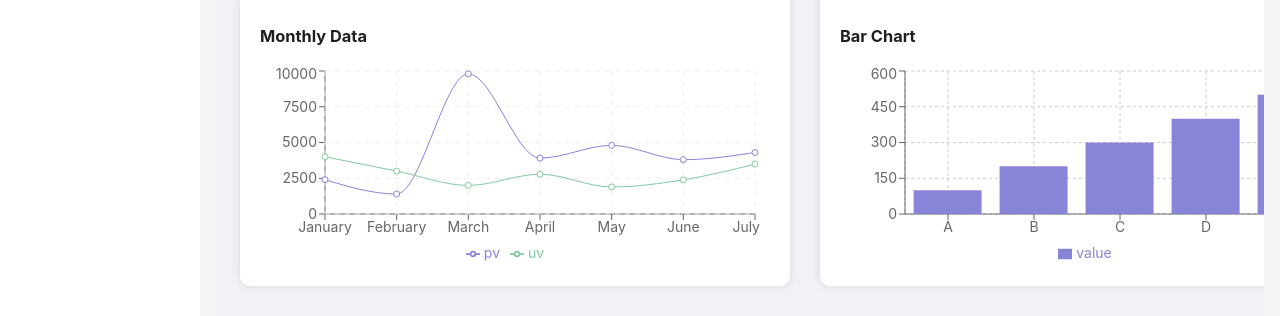
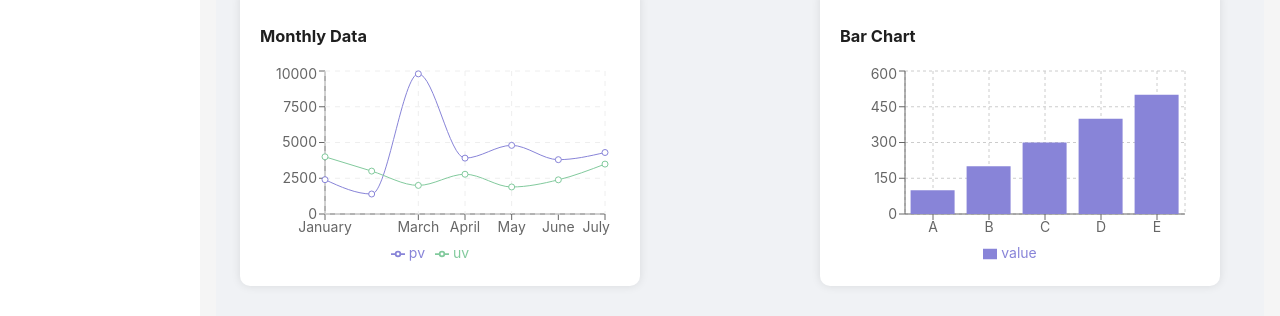
Before and after one commit to saidililia/trial-react, a React (Create React App) app: page /Dashboard in a window 1280 px wide. Shown: the part 322-638 px from the top of the page. Built offline with nearby package versions, Linux system fonts and the light colour scheme; no server answers.

Commit message:
dashboard

```diff
--- a/src/components/dashboard/dashboard.css
+++ b/src/components/dashboard/dashboard.css
@@ -70,10 +70,3 @@
   align-items: center;
   height: 100vh;
 }
-.chart {
-  width: calc(50% - 20px); /* Adjust the width as needed */
-}
-
-.waste {
-  width: calc(50% - 20px); /* Adjust the width as needed */
-}
--- a/src/components/dashboard/dashboard.js
+++ b/src/components/dashboard/dashboard.js
@@ -138,9 +138,9 @@ function Dashboard() {
 
                     <Row gutter={[580, 26]} justify="start">
                         <Col xs={24} sm={24} md={12} lg={12} xl={8}>
-                            <div className="chart" style={{ width: "550px" }}>
+                            <div className="chart" style={{ width: "400px" }}>
                                 <h3>Monthly Data</h3>
-                                <LineChart width={500} height={200} data={data}>
+                                <LineChart width={350} height={200} data={data}>
                                     <XAxis dataKey="name" />
                                     <YAxis />
                                     <CartesianGrid stroke="#eee" strokeDasharray="5 5" />
@@ -152,9 +152,9 @@ function Dashboard() {
                             </div>
                         </Col>
                         <Col xs={24} sm={24} md={12} lg={12} xl={8}>
-                            <div className="chart" style={{ width: "550px" }}>
+                            <div className="chart" style={{ width: "400px" }}>
                                 <h3>Bar Chart</h3>
-                                <BarChart width={500} height={200} data={barChartData}>
+                                <BarChart width={350} height={200} data={barChartData}>
                                     <CartesianGrid strokeDasharray="3 3" />
                                     <XAxis dataKey="name" />
                                     <YAxis />
```
